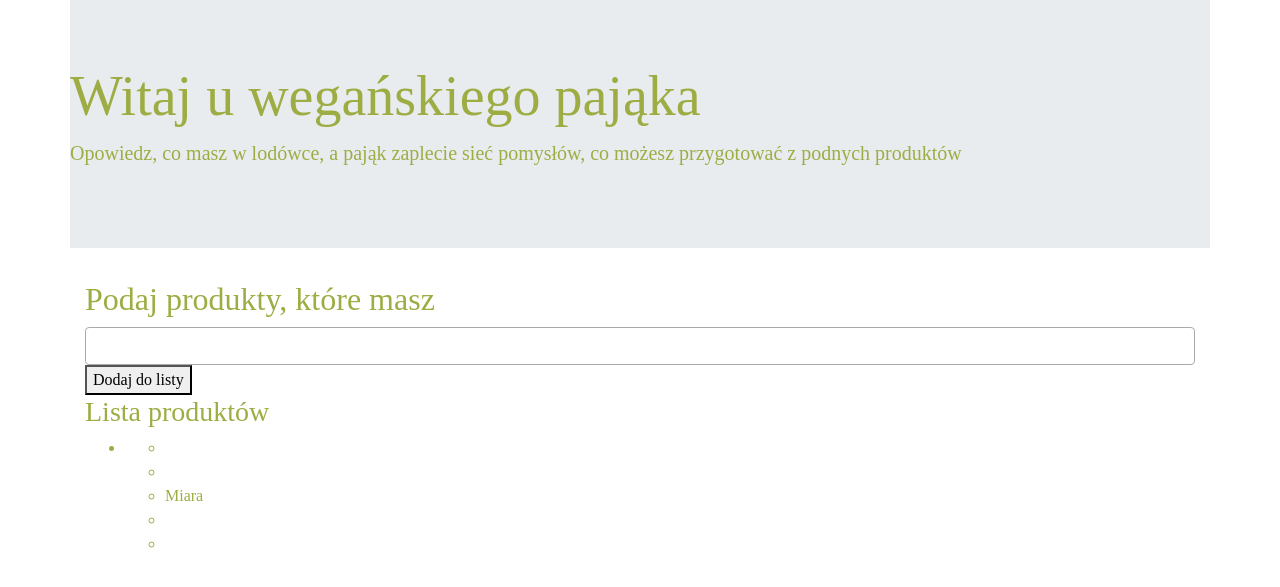
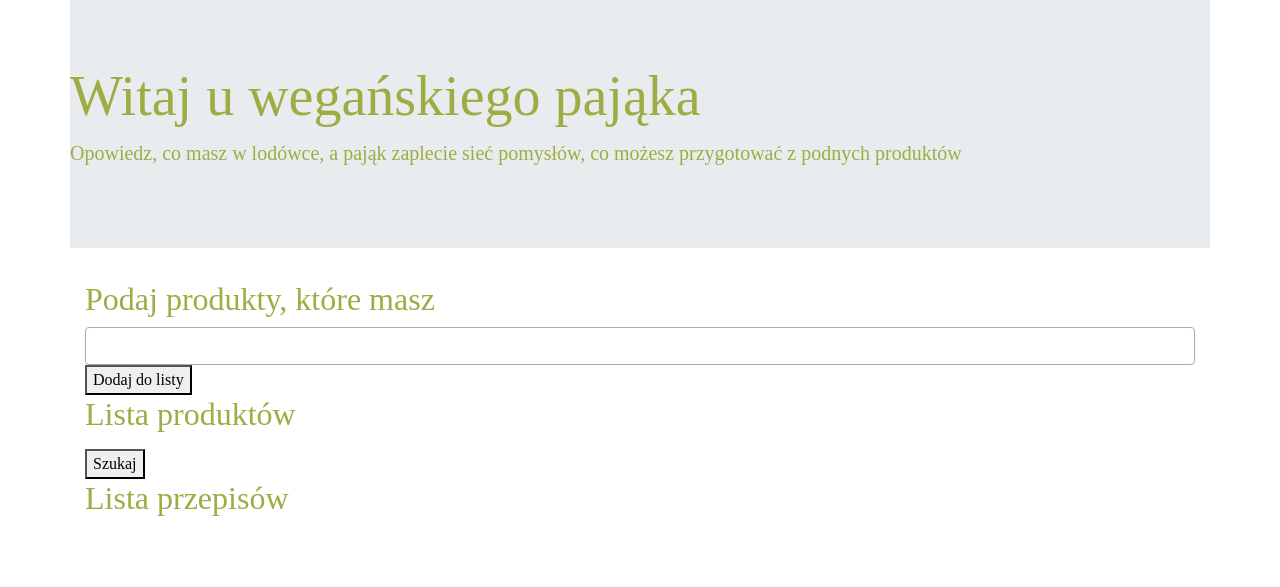
Before and after one commit to FilipHalon/vegan_spider, a Django app: page / in a window 1280 px wide. Shown: the part 59-646 px from the top of the page. Run offline with Django 3.2, Linux system fonts and the light colour scheme; some libraries are stand-ins or nearby versions; some web fonts are replaced.

Commit message:
Next: recipe search

```diff
--- a/vegan_spider_server/static/css/style.css
+++ b/vegan_spider_server/static/css/style.css
@@ -23,3 +23,7 @@ nav a {
 #select2-ingredients {
     width: 100%;
 }
+
+.hidden {
+    display: none;
+}
--- a/vegan_spider_server/static/js/app.js
+++ b/vegan_spider_server/static/js/app.js
@@ -16,8 +16,11 @@ $(function() {
     const $select2Ingredients = $('#select2-ingredients');
 
     const addNewIngredientRow = function(id, name, photo) {
-        return $(`<ul>
-                    <input type="hidden" value="${id}">
+        return $(`<li class="ingredient box">
+                        <ul>
+                            <li class="hidden">
+                                <input class="ingredient id" type="hidden" name="ingredient-id" value="${id}">
+                            </li>
                             <li><img src="${photo}" alt="${name}"></li>
                             <li>${name}</li>
                             <li>
@@ -26,26 +29,53 @@ $(function() {
                             <li>
                                 <select name="unit">
                                     <option value="gram" selected>gram</option>
-                            <option value="kilogramow" selected>kilogramów</option>
-                            <option value="mililitrow">mililitrów</option>
-                            <option value="litrow">litrów</option>
-                            <option value="sztuk">sztuk</option>
+                                    <option value="kilogram">kilogramów</option>
+                                    <option value="millilitre">mililitrów</option>
+                                    <option value="litre">litrów</option>
+                                    <option value="number">sztuk</option>
                                 </select>
                             </li>
                             <li>
                                 <button class="ingredient delete">Usuń</button>
                             </li>
-                </ul>`)
+                        </ul>
+                    </li>`)
     };
 
-    let displayedIngredients;
+    const displayedIngredients = [];
+    const $ingredientListDisplay = $(".ingredient.list.display");
 
     $('.ingredient.add').on("click", () => {
         const choices = $select2Ingredients.select2('data');
-        console.log(choices);
         $select2Ingredients.val(null).trigger('change');
+        for (let ing of choices) {
+            if (!displayedIngredients.includes(ing.id)) {
+                displayedIngredients.push(ing.id);
+                $ingredientListDisplay.append(addNewIngredientRow(ing.id, ing.text, ing.photo))
+            }
+        }
+    });
 
+    const $ingredientListForm = $(".ingredient.list.form");
+    const $recipeSearchBtn = $(".recipe.search");
+
+    $ingredientListForm.on("click", (e) => {
+        const $target = $(e.target);
+        if ($target.hasClass("delete")) {
+            e.preventDefault();
+            const ingredientBox = $target.closest('.ingredient.box');
+            const ingredientId = ingredientBox.find('.ingredient.id').val();
+            if (displayedIngredients.includes(ingredientId)) {
+                displayedIngredients.splice(displayedIngredients.indexOf(ingredientId), 1);
+            }
+            ingredientBox.remove();
+        }
+        else if ($target === $recipeSearchBtn) {
+            e.preventDefault();
+
+        }
     });
+
 
     $select2Ingredients.select2({
         dropdownParent: $('#ingredient-search-form'),
--- a/vegan_spider_server/vegan_spider_app/templates/index.html
+++ b/vegan_spider_server/vegan_spider_app/templates/index.html
@@ -43,20 +43,16 @@
                 </div>
         </section>
         <section class="ingredient list container">
-            <h3>Lista produktów</h3>
-                <ul>
-                    <li>
-                        <ul>
-                            <li></li>
-                            <li></li>
-                            <li>Miara</li>
-                            <li></li>
-                            <li></li>
-                        </ul>
-                    </li>
+            <h2>Lista produktów</h2>
+            <form class="ingredient list form">
+                <ul class="ingredient list display">
                 </ul>
+                <button class="recipe search">Szukaj</button>
+            </form>
         </section>
-        <section class="recipes"></section>
+        <section class="recipes container">
+            <h2>Lista przepisów</h2>
+        </section>
     </main>
 </body>
 </html>
--- a/vegan_spider_server/vegan_spider_server/urls.py
+++ b/vegan_spider_server/vegan_spider_server/urls.py
@@ -27,4 +27,4 @@ urlpatterns = [
     path('login/', auth_views.LoginView.as_view(template_name='login.html'), name='login'),
     re_path(r'^(?P<user>.*)/password_change/', auth_views.PasswordChangeView.as_view(template_name="password_change.html")),
     re_path(r'^ingredients/$', IngredientDetails.as_view(), name='ingredients'),
-] + static(settings.STATIC_URL, document_root=settings.STATIC_ROOT)
+] + static(settings.MEDIA_URL, document_root=settings.MEDIA_ROOT)
```
Lines whose indentation alone changed are shown as unchanged.
